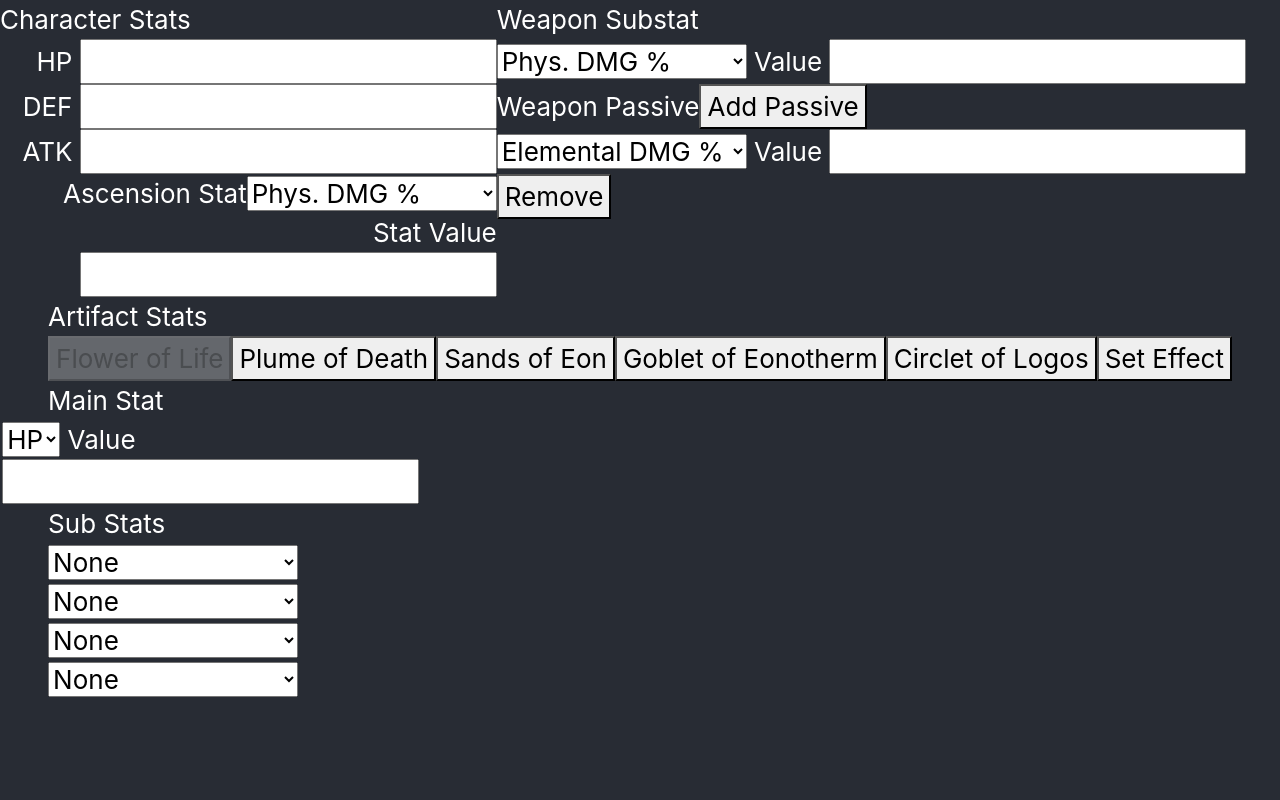
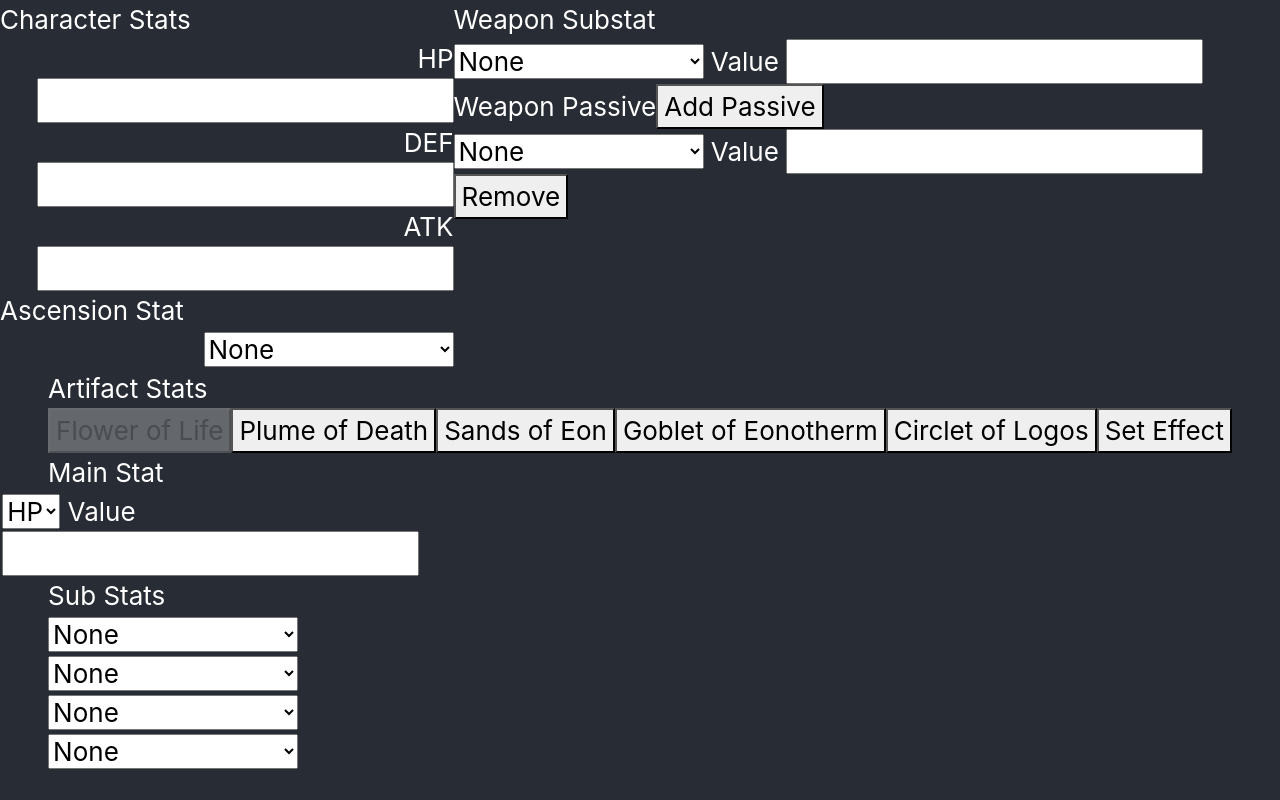
Before and after one commit to TyrannosaurusText/g-calc, a React app: page / in a window 1280 px wide. Built offline with nearby package versions, Linux system fonts and the light colour scheme.

Commit message:
in the process of refactoring selectionvaluefield

```diff
--- a/src/App.css
+++ b/src/App.css
@@ -14,8 +14,8 @@
   z-index: 1000;
   box-sizing: border-box;
 }
-.item {
-  flex-grow: 1;
+.section__characterTop {
+  min-height:30vh;
 }
 
 .center{
@@ -23,7 +23,7 @@
   width:70%
 }
 
-.App-row {
+.App__row {
   min-height: 0vh;
   display: flex;
   flex-direction: row;
@@ -31,7 +31,7 @@
   justify-content: center;
 }
 
-.App-column {
+.App__column {
   display:flex;
   flex-direction: column;
   align-items: center;
--- a/src/App.js
+++ b/src/App.js
@@ -8,8 +8,8 @@ import ArtifactsView from "./js/ArtifactsView.js";
 function App() {
   return (
     <div className="App">
-      <div className="App-column">
-        <div className="App-row">
+      <div className="App__column">
+        <div className="App__row section__characterTop">
           <div>
             <CharacterField />
           </div>
--- a/src/js/ArtifactField.js
+++ b/src/js/ArtifactField.js
@@ -1,23 +1,7 @@
 import React from "react";
 import { artifactSub } from "./Effects.js";
 import "../css/ArtifactField.css";
-
-var SelectionValueField = (array, key, onChange, value, hideable=true)=>{
-  return (
-    <div key={key}>
-      <select id={key} onChange={onChange(key)}>
-        {array.map((name) => {
-          return (
-            <option key={name} value={name}>
-              {name}
-            </option>
-          );
-        })}
-      </select>{" "}
-      { true === hideable && (value === undefined) ? <></> : (<>Value <input type="text" /></>)}
-    </div>
-  );
-}
+import { SelectionValueField } from "./SelectionValueField.js";
 
 class ArtifactField extends React.Component {
   constructor(props) {
@@ -25,10 +9,22 @@ class ArtifactField extends React.Component {
     this.state = { mainStats: props.mainStats };
   }
 
-  updateSelection = (key) => (e)=>this.setState({[key]: (e.target.value.localeCompare("None") === 0 ? undefined : e.target.value) })
+  updateSelection = (key) => (e) =>
+    this.setState({
+      [key]:
+        e.target.value.localeCompare("None") === 0 ? undefined : e.target.value,
+    });
 
   artifactSubField = (id) => {
-    return SelectionValueField(artifactSub, "artifactSub-"+id, this.updateSelection, this.state["artifactSub-"+id])
+    return SelectionValueField(
+      artifactSub,
+      "artifactSub-" + id,
+      this.updateSelection,
+      <>
+        Value <input type="text" />
+      </>,
+      this.state["artifactSub-" + id]
+    );
   };
   artifactMainField = (id) => {
     return (
@@ -47,11 +43,13 @@ class ArtifactField extends React.Component {
     );
   };
   render = () => {
-    console.log(this.state)
+    console.log(this.state);
     return (
       <div className="section__artifactBody">
         Main Stat
-        <div className="section__artifactMainLines">{this.artifactMainField()}</div>
+        <div className="section__artifactMainLines">
+          {this.artifactMainField()}
+        </div>
         Sub Stats
         <div className="section__artifactSubLines">
           {this.artifactSubField(0)}
--- a/src/js/ArtifactsView.js
+++ b/src/js/ArtifactsView.js
@@ -44,7 +44,7 @@ class ArtifactsView extends React.Component {
     return (
       <div>
         <div>Artifact Stats</div>
-        <div className="App-row">
+        <div className="App__row">
           {options.map((_, index) => {
             return (
               this.selectionButton(views[index])
--- a/src/js/CharacterField.js
+++ b/src/js/CharacterField.js
@@ -1,5 +1,7 @@
 import React from "react";
-import { weaponSub, characterStats } from "./Effects.js";
+import { characterAscensionStat, characterStats } from "./Effects.js";
+import { SelectionValueField } from "./SelectionValueField.js";
+
 var InputField = (name) => {
   return (
     <div key={name}>
@@ -8,6 +10,15 @@ var InputField = (name) => {
   );
 };
 class CharacterField extends React.Component {
+  constructor(props) {
+    super(props);
+    this.state = { ascensionStat: undefined };
+  }
+  updateSelection = (key) => (e) =>
+    this.setState({
+      [key]:
+        e.target.value.localeCompare("None") === 0 ? undefined : e.target.value,
+    });
 
   render = () => {
     return (
@@ -17,17 +28,24 @@ class CharacterField extends React.Component {
           {characterStats.map((name) => {
             return InputField(name);
           })}
+        </div>
+        <div>
           Ascension Stat
-            <select id="ascension-substat">
-              {weaponSub.map((name) => {
-                return (
-                  <option key={name} value={"ascensionStat_" + name}>
-                    {name}
-                  </option>
-                );
-              })}
-            </select>
-            {InputField("Stat Value")}
+          <div />
+          <div className="left">
+            {SelectionValueField(
+              characterAscensionStat,
+              "ascensionStat",
+              this.updateSelection,
+              <>
+              <div>Stat Value</div>
+              <div className="left">
+              <input type="text" />
+              </div>
+              </>,
+              this.state["ascensionStat"]
+            )}
+          </div>
         </div>
       </div>
     );
--- a/src/js/Effects.js
+++ b/src/js/Effects.js
@@ -30,9 +30,10 @@ var plumeMain = [effects.ATK];
 var sandsMain = [effects.er].concat(artifactMain);
 var gobletMain = [effects.ele, effects.phys].concat(artifactMain);
 var circletMain = [effects.cr, effects.cd, effects.healb].concat(artifactMain);
-var weaponSub = [effects.phys].concat(generalSubs);
+var weaponSub = [effects.None, effects.phys].concat(generalSubs);
+var characterAscensionStat = weaponSub;
 var characterStats = [effects.HP, effects.DEF, effects.ATK];
-var weaponPassives = [effects.ele, effects.phys].concat(generalSubs);
+var weaponPassives = [effects.None, effects.ele, effects.phys].concat(generalSubs);
 var artifactSub = [effects.None].concat(characterStats).concat(generalSubs);
 
-export { weaponSub, characterStats, weaponPassives, artifactSub, flowerMain, plumeMain, sandsMain, gobletMain,circletMain };
+export { weaponSub, characterAscensionStat, characterStats, weaponPassives, artifactSub, flowerMain, plumeMain, sandsMain, gobletMain,circletMain };
--- /dev/null
+++ b/src/js/SelectionValueField.js
@@ -0,0 +1,27 @@
+import React from "react";
+
+var SelectionValueField = (
+  array,
+  key,
+  onChange,
+  inputField,
+  value,
+  hideable = true
+) => {
+  return (
+    <div key={key}>
+      <select id={key} onChange={onChange(key)}>
+        {array.map((name) => {
+          return (
+            <option key={name} value={name}>
+              {name}
+            </option>
+          );
+        })}
+      </select>{" "}
+      {true === hideable && value === undefined ? <></> : <>{inputField}</>}
+    </div>
+  );
+};
+
+export { SelectionValueField };
```
Lines whose indentation alone changed are shown as unchanged.
